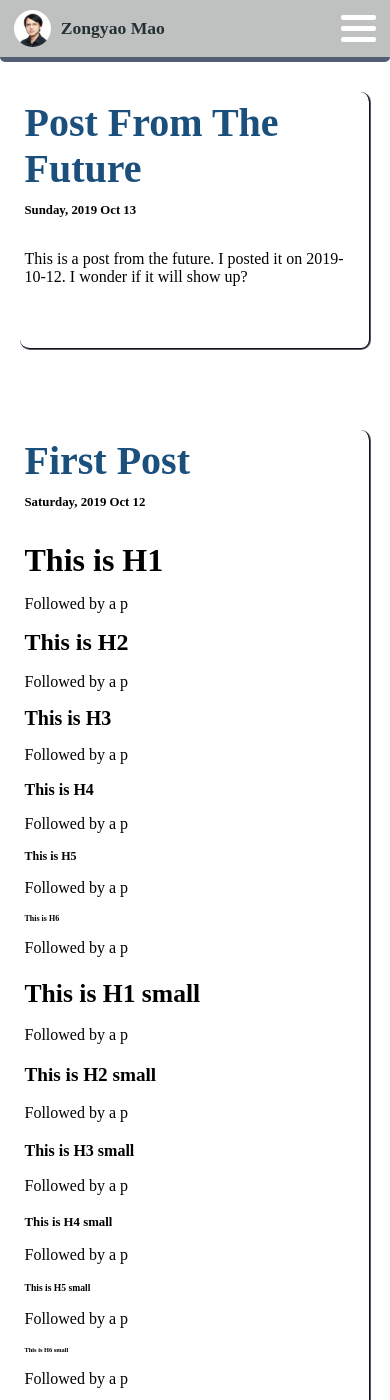
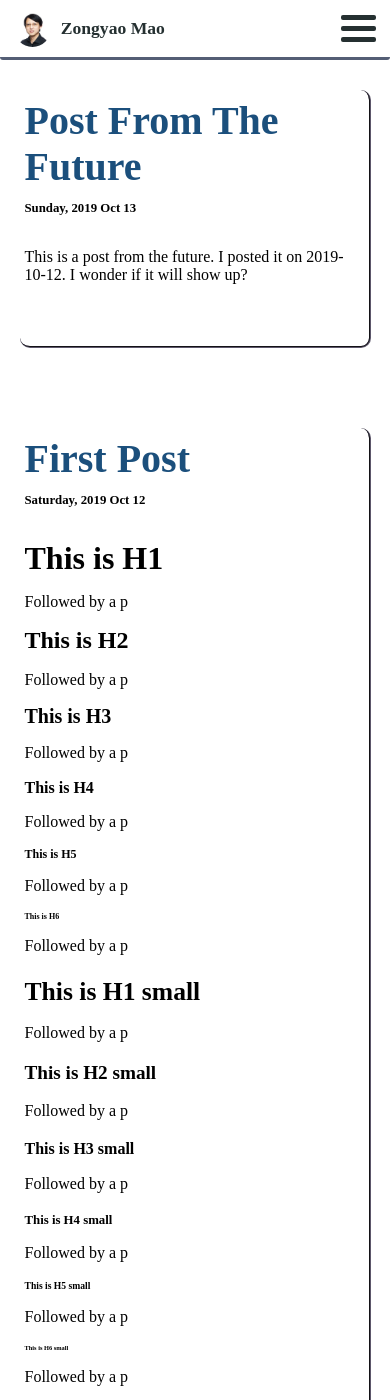
Before and after one commit to evozong/evozong.github.io, a Jekyll site: the page built from index.md, in a window 390 px wide and 1400 px high. Built offline with Jekyll 4.4.1, drawn with Linux system fonts in a browser that asks for light colours.

Commit message:
Remove even more colors. Make nav border only appear in small screens

```diff
--- a/assets/css/app.css
+++ b/assets/css/app.css
@@ -47,15 +47,11 @@ nav {
   display: flex;
   flex-wrap: wrap;
 
-  background-color: #BFC0C0;
+  background-color: #fff;
   margin-bottom: 30px;
   padding: 0.5em;
   position: sticky;
   top: 0px;
-  border-bottom: 5px solid #545E75;
-  border-bottom-left-radius: 5px;
-  border-bottom-right-radius: 5px;
-
   font-size: 1.1em;
   font-weight: bold;
 }
@@ -88,7 +84,7 @@ nav .nav-burger {
 nav .bar1, nav .bar2, nav .bar3 {
   width: 35px;
   height: 5px;
-  background-color: #fff;
+  background-color: #253031;
   border-radius: 2px;
   margin: 6px 0;
   transition: 0.4s;
@@ -127,6 +123,11 @@ nav .nav-menu a:hover {
 }
 
 @media (max-width: 500px) {
+  nav {
+    border-bottom: 3px solid #545E75;
+    border-bottom-left-radius: 3px;
+    border-bottom-right-radius: 3px;
+  }
   /* Show burger */
   nav .nav-burger {
     display: inline-block;
```
